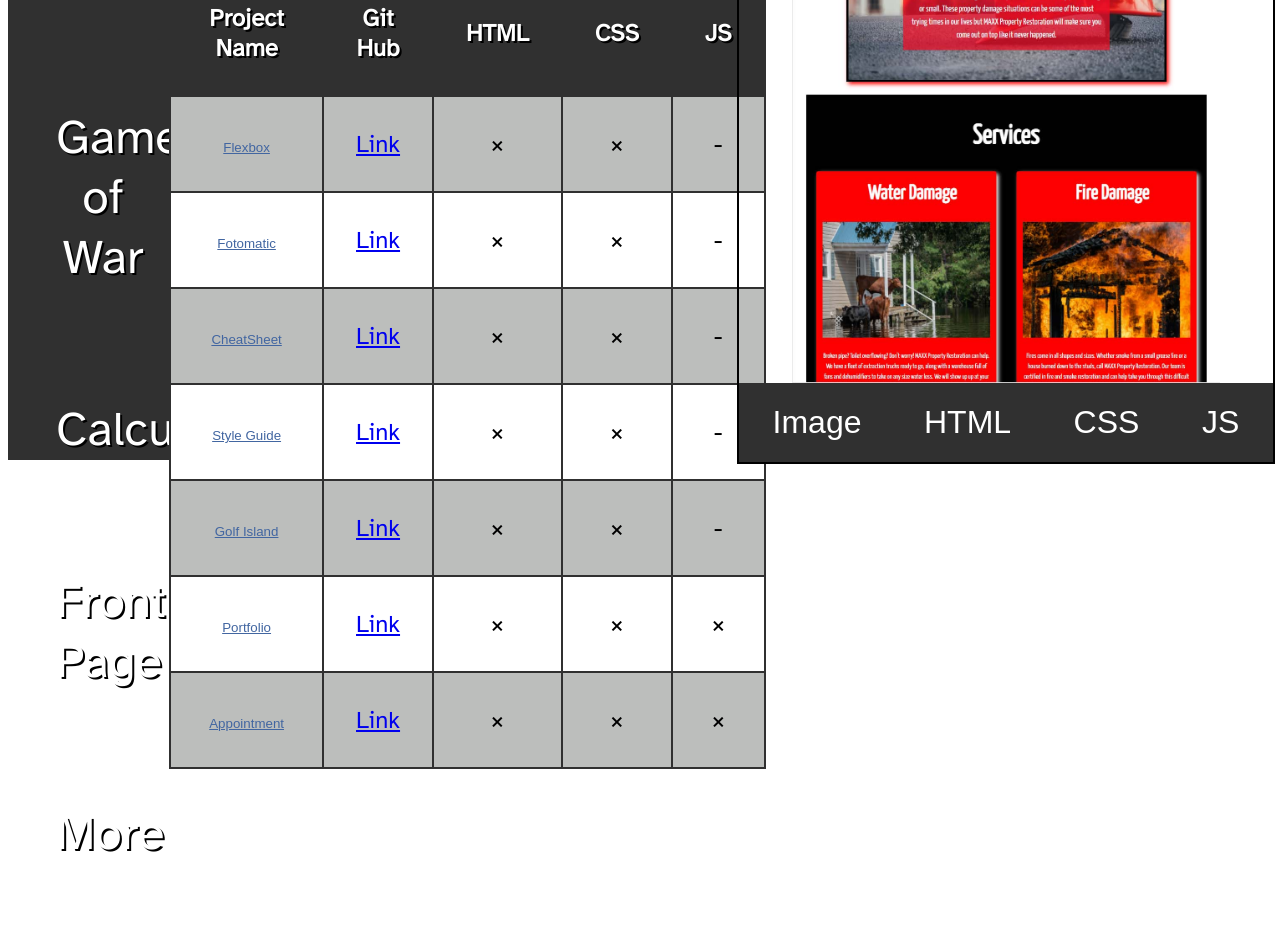
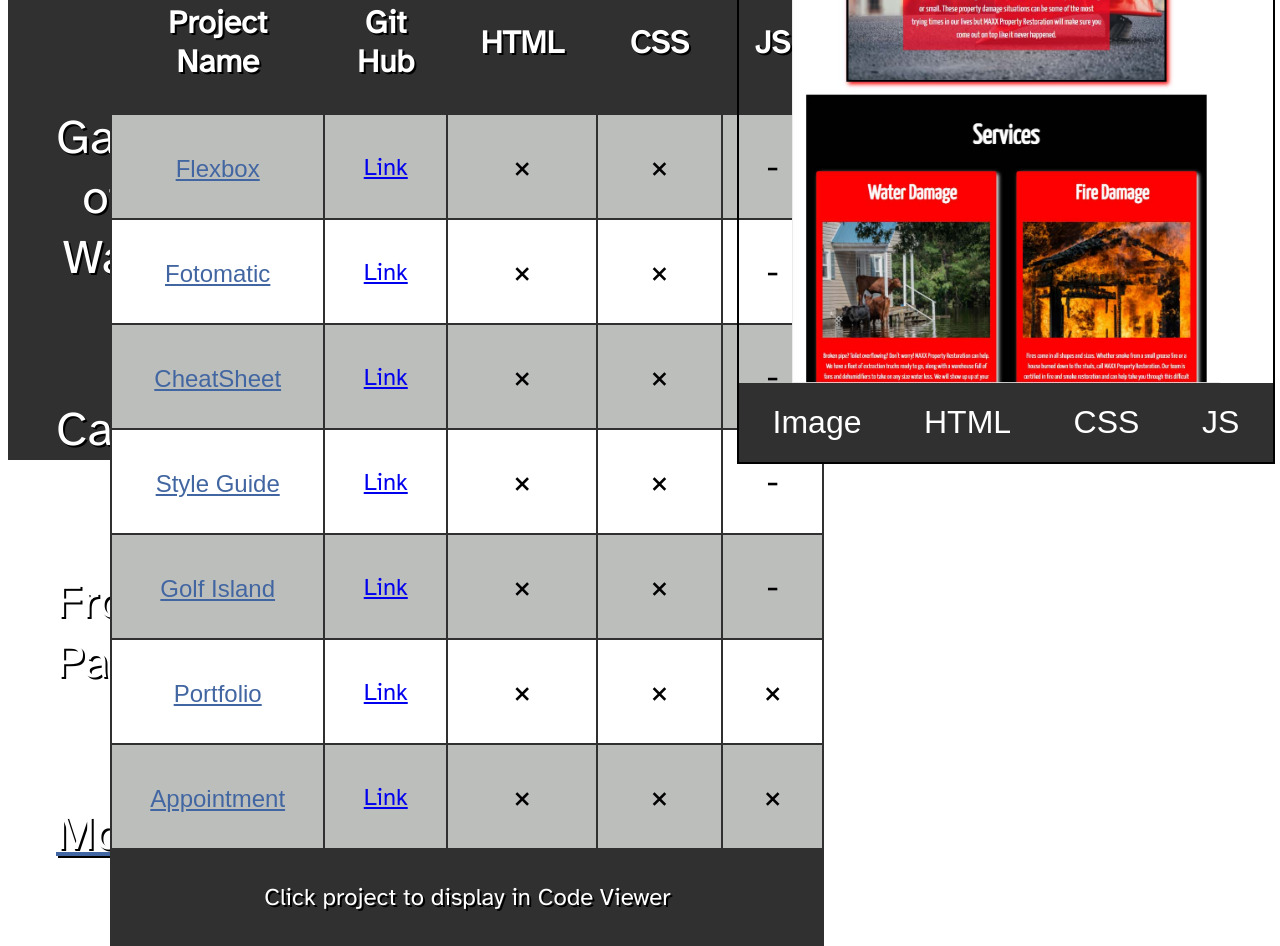
Before and after one commit to MaxwellHouston/Portfolio-React, a React (Create React App) app: page /more in a window 1280 px wide. Shown: the part 340-1286 px from the top of the page. Before the commit the page ends 1251 px from the top, so only its background shows below. Built offline with nearby package versions, Linux system fonts and the light colour scheme.

Commit message:
added useEffect to underline the Nav Link based on which page is selected

```diff
--- a/src/App.css
+++ b/src/App.css
@@ -165,7 +165,7 @@ object {
 table {
   border: 2px solid #303030;
   border-collapse: collapse;
-  font-size: 1.5rem;
+  font-size: 2rem;
   background-color: white;
 }
 
@@ -188,10 +188,12 @@ thead, tfoot {
   text-shadow: 2px 2px black;
 }
 
-tfoot {
-  font-size: 1rem;
-}
-
 tbody tr:nth-child(odd) {
   background-color: #bcbebc;
 }
+
+
+
+.smaller {
+  font-size: 1.5rem;
+}
--- a/src/components/Nav.js
+++ b/src/components/Nav.js
@@ -1,20 +1,32 @@
-import React from "react";
+import React, {useState, useEffect} from "react";
 import '../App.css';
 import { Link } from "react-router-dom";
 import logo from '../Utility/Images/logo.png';
+import { useLocation } from "react-router-dom";
 
 
 const Nav = () => {
+
+    const location = useLocation();
+    const [page, setpage] = useState('/');
+
+    useEffect(() => {
+        setpage(location.pathname)
+    },[location])
+
+    const highlighted = {
+        textDecoration: 'underline #4266a1'
+    }
 
     return(
         <div className="side-bar">
             <img id='logo' src={logo} alt="Portfolio Logo" />
             <ul className="nav-list">
-                <Link className="link" to="/"><li>About</li></Link>
-                <Link className="link" to="/game-of-war"><li>Game of War</li></Link>
-                <Link className="link" to="/calculator"><li>Calculator</li></Link>
-                <Link className="link" to="/front-page"><li>Front Page</li></Link>
-                <Link className="link" to="/more"><li>More</li></Link>
+                <Link className="link" to="/" style = {page === '/' ? highlighted : null}><li>About</li></Link>
+                <Link className="link" to="/game-of-war" style = {page === '/game-of-war' ? highlighted : null} ><li>Game of War</li></Link>
+                <Link className="link" to="/calculator" style = {page === '/calculator' ? highlighted : null} ><li>Calculator</li></Link>
+                <Link className="link" to="/front-page" style = {page === '/front-page' ? highlighted : null} ><li>Front Page</li></Link>
+                <Link className="link" to="/more" style = {page === '/more' ? highlighted : null} ><li>More</li></Link>
             </ul>
         </div>
     )
--- a/src/components/ProjectTable.js
+++ b/src/components/ProjectTable.js
@@ -9,8 +9,8 @@ const ProjectTable = ({toggleArticle}) => {
         for( const project in projectData.more) {
             projectArray.push(
                 <tr key={projectData.more[project].name}>
-                    <td><button value={project} onClick={handleClick} >{projectData.more[project].name}</button></td>
-                    <td>{projectData.more[project].github}</td>
+                    <td><button value={project} onClick={handleClick} className="smaller">{projectData.more[project].name}</button></td>
+                    <td className="smaller">{projectData.more[project].github}</td>
                     <td>{projectData.more[project].html ? String.fromCharCode(215) : '-'}</td>
                     <td>{projectData.more[project].css ? String.fromCharCode(215) : '-'}</td>
                     <td>{projectData.more[project].js ? String.fromCharCode(215) : '-'}</td>
@@ -40,6 +40,11 @@ const ProjectTable = ({toggleArticle}) => {
                 <tbody>
                     {populateTable()}
                 </tbody>
+                <tfoot className="smaller">
+                    <tr>
+                        <td colSpan="5">Click project to display in Code Viewer</td>
+                    </tr>
+                </tfoot>
             </table>
         </div>
     )
```
